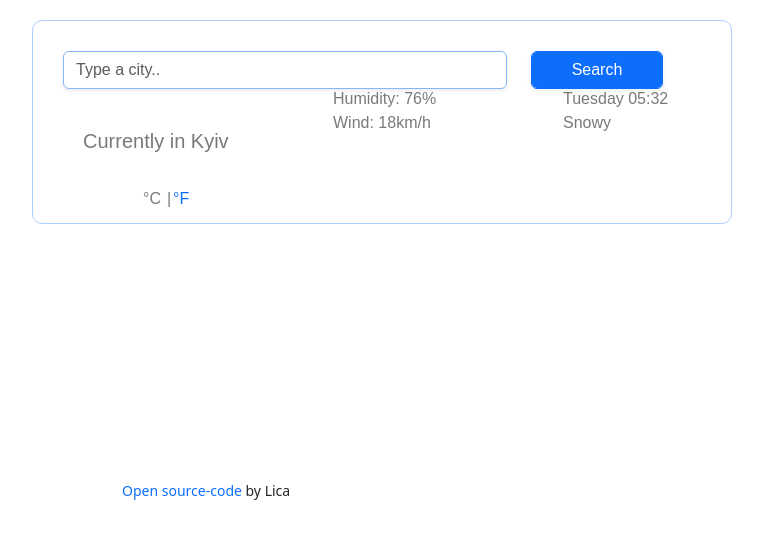
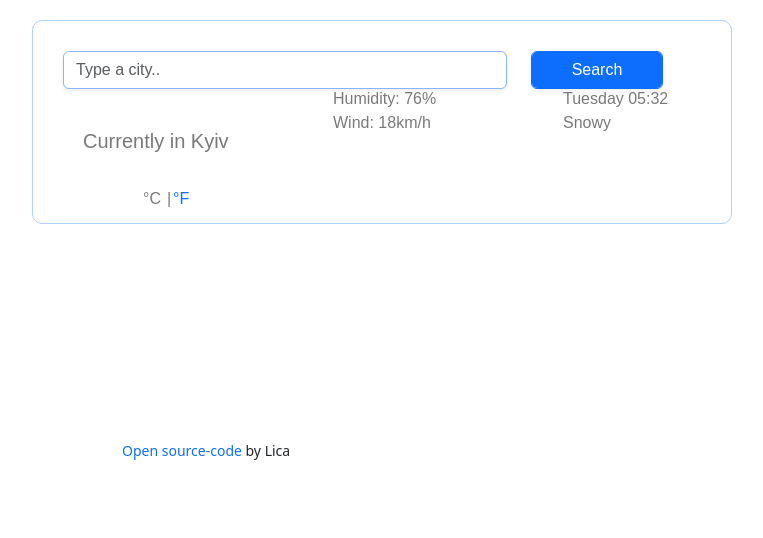
Before and after one commit to Lica15/forecast-weather-app, a plain HTML site: page index.html in a window 1280 px wide. Shown: the whole page, without its empty margins (188-951 px from the left). Drawn offline with nearby package versions, Linux system fonts and the light colour scheme; no server answers.

Commit message:
changed styling

```diff
--- a/style.css
+++ b/style.css
@@ -106,7 +106,7 @@ ul {
 }
 small {
   position: absolute;
-  margin-top: 480px;
+  margin-top: 440px;
   margin-left: 310px;
   text-align: center;
   text-decoration: none;
```
